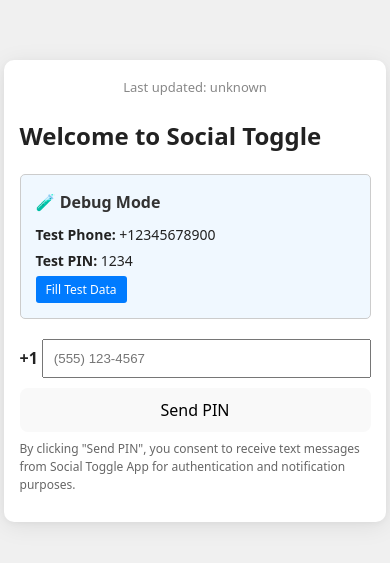
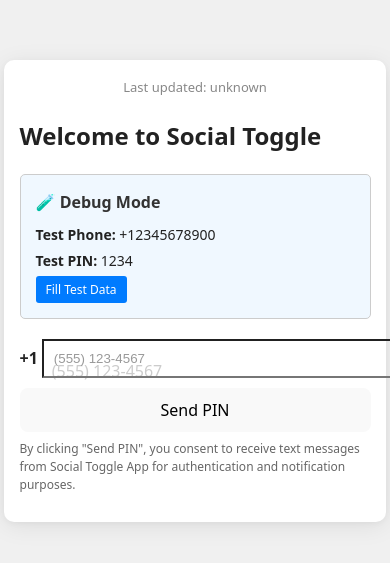
Before and after one commit to charbob/social-toggle-app, a React (Vite) app: page / in a window 390 px wide. Shown: the part 131-694 px from the top of the page. Built offline with nearby package versions, Linux system fonts and the light colour scheme.

Commit message:
Add phone number formatting with greyed-out placeholder structure

```diff
--- a/src/App.jsx
+++ b/src/App.jsx
@@ -23,6 +23,93 @@
   const days = Math.floor(diff / 86400);
   return `${days} day${days !== 1 ? 's' : ''} ago`;
 }
+
+// Phone number formatting utility
+const formatPhoneNumber = (digits) => {
+  if (!digits) return '';
+  const cleaned = digits.replace(/\D/g, '');
+  const match = cleaned.match(/^(\d{0,3})(\d{0,3})(\d{0,4})$/);
+  if (match) {
+    const parts = [match[1], match[2], match[3]].filter(Boolean);
+    if (parts.length === 0) return '';
+    if (parts.length === 1) return `(${parts[0]}`;
+    if (parts.length === 2) return `(${parts[0]}) ${parts[1]}`;
+    if (parts.length === 3) return `(${parts[0]}) ${parts[1]}-${parts[2]}`;
+  }
+  return digits;
+};
+
+// Phone number input with greyed formatting
+const PhoneInput = ({ value, onChange, placeholder = "(123) 456-7890" }) => {
+  const handleChange = (e) => {
+    const input = e.target;
+    const newValue = input.value.replace(/[^\d]/g, "");
+    if (newValue.length <= 10) {
+      onChange(newValue);
+    }
+  };
+
+  // Create the formatted display with greyed formatting
+  const formatDisplay = (digits) => {
+    const cleaned = digits.replace(/\D/g, '');
+    let display = '';
+
+    if (cleaned.length === 0) {
+      display = placeholder;
+    } else {
+      const areaCode = cleaned.slice(0, 3);
+      const prefix = cleaned.slice(3, 6);
+      const lineNumber = cleaned.slice(6, 10);
+
+      // Fill in missing parts with placeholder digits
+      const displayAreaCode = areaCode || '123';
+      const displayPrefix = prefix || '456';
+      const displayLineNumber = lineNumber || '7890';
+
+      display = '(' + displayAreaCode + ') ' + displayPrefix + '-' + displayLineNumber;
+    }
+
+    return display;
+  };
+
+  const displayValue = formatDisplay(value);
+
+  return (
+    <div style={{ position: 'relative', width: '100%' }}>
+      <input
+        type="tel"
+        value={displayValue}
+        onChange={handleChange}
+        style={{
+          width: '100%',
+          padding: '10px',
+          color: value.length > 0 ? '#000' : '#999',
+          backgroundColor: 'transparent',
+          position: 'relative',
+          zIndex: 2
+        }}
+        maxLength={14}
+      />
+      {value.length === 0 && (
+        <div
+          style={{
+            position: 'absolute',
+            top: '10px',
+            left: '0',
+            right: '0',
+            padding: '10px',
+            color: '#ccc',
+            pointerEvents: 'none',
+            zIndex: 1,
+            userSelect: 'none'
+          }}
+        >
+          {placeholder}
+        </div>
+      )}
+    </div>
+  );
+};
 
 function App() {
   const { user, logout } = useAuth();
@@ -157,14 +244,10 @@
         <form onSubmit={handlePhoneSubmit}>
           <div style={{ display: 'flex', alignItems: 'center', marginBottom: '10px' }}>
             <span style={{ fontWeight: 'bold', fontSize: '16px', marginRight: '4px' }}>+1</span>
-            <input
-              type="tel"
-              placeholder="(555) 123-4567"
+            <PhoneInput
               value={rawPhone}
               onChange={handlePhoneChange}
-              required
-              style={{ width: '100%', padding: '10px' }}
-              maxLength={14}
+              placeholder="(555) 123-4567"
             />
           </div>
           <button type="submit" style={{ width: '100%', padding: '10px' }}>Send PIN</button>
@@ -349,14 +432,10 @@
         <form onSubmit={handleAddFriend} style={{ marginTop: '20px' }}>
           <div style={{ display: 'flex', alignItems: 'center', marginBottom: '10px' }}>
             <span style={{ fontWeight: 'bold', fontSize: '16px', marginRight: '4px' }}>+1</span>
-            <input
-              type="tel"
-              placeholder="(555) 123-4567"
+            <PhoneInput
               value={addPhone}
               onChange={handleAddPhoneChange}
-              required
-              style={{ width: '100%', padding: '10px' }}
-              maxLength={14}
+              placeholder="(555) 123-4567"
             />
           </div>
           <button type="submit" style={{ width: '100%', padding: '10px' }}>Add Friend</button>
```
